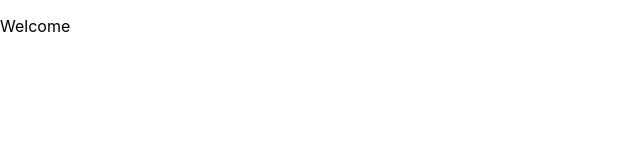
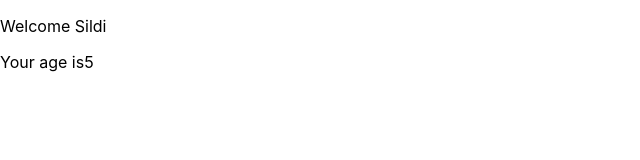
Before and after one commit to SildiKuti/ReactV3, a React (Create React App) app in the folder my-react-app/: page / in a window 1280 px wide. Shown: the top 160 px of the page, without its empty margins (0-640 px from the left). Built offline with nearby package versions, Linux system fonts and the light colour scheme.

Commit message:
3ex,props

```diff
--- a/my-react-app/src/App.js
+++ b/my-react-app/src/App.js
@@ -9,7 +9,7 @@ function App() {
 
     <div>
 
-<Welcome/>
+<Welcome name = "Sildi" age="5"/>
 </div>
   );
 }
--- a/my-react-app/src/welcome.js
+++ b/my-react-app/src/welcome.js
@@ -1,8 +1,13 @@
 import React from "react";
+
 
 function Welcome(prop) {
     return(
+        <div>
         <p>Welcome {prop.name}</p>
+        <p>Your age is{prop.age}</p>
+
+        </div>
     )
 
 }
```
Also changed, not shown: my-react-app/src/Age.js (added, +11 -0 lines).
